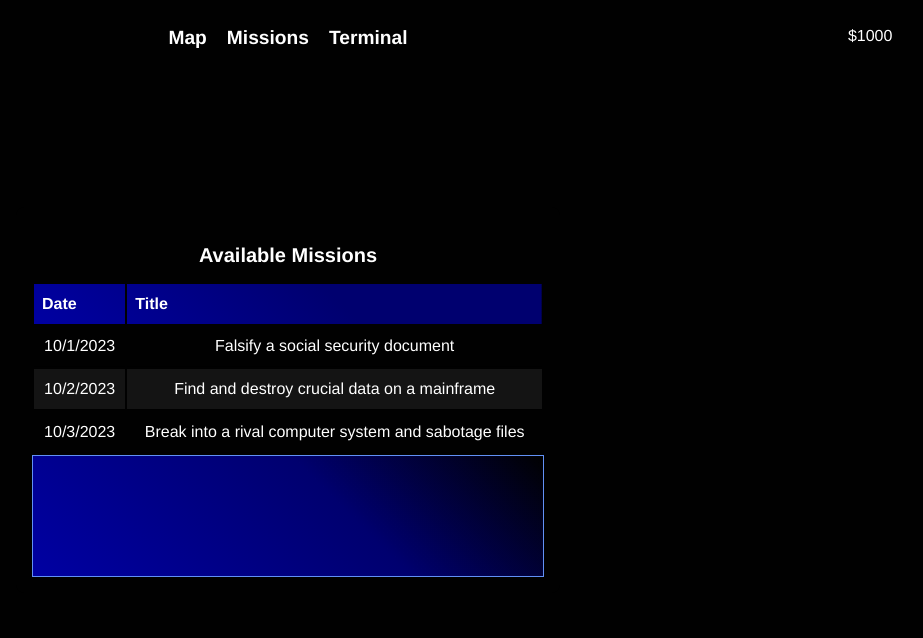
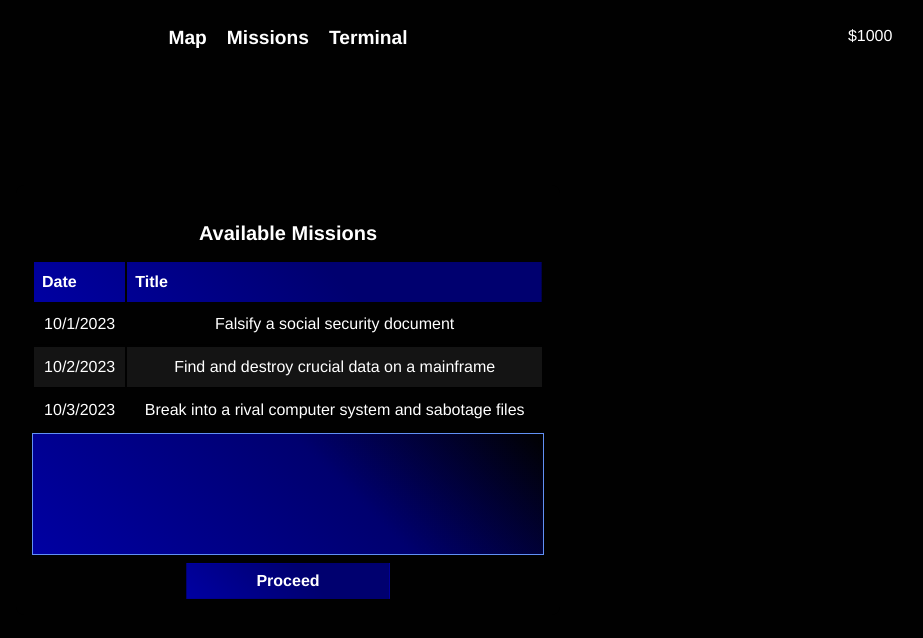
Before and after one commit to cocomittens/Overlink, a React (Vite) app in the folder frontend/: page /missions in a window 1280 px wide. Shown: the top 638 px of the page, without its empty margins (352-1275 px from the left). Built offline with nearby package versions, Linux system fonts and the light colour scheme.

Commit message:
Improve missions screen

```diff
--- a/frontend/src/scenes/Missions.tsx
+++ b/frontend/src/scenes/Missions.tsx
@@ -3,9 +3,24 @@ import { missions_data } from "../mockData";
 import { Mission } from "../types/mission";
 import "../styles/missions.scss";
 import { MissionDescription } from "../components/MissionDescription";
+import { useAtom } from "jotai";
+import { missionsAtom, currentMissionsAtom, ratingAtom } from "../store";
 
 export default function Missions() {
   const [mission, setMission] = useState<number | null>(null);
+  const [missions, setMissions] = useAtom(missionsAtom);
+  const [currentMissions, setCurrentMissions] = useAtom(currentMissionsAtom);
+  const [rating] = useAtom(ratingAtom);
+
+  const selectedMission = missions.find((m) => m.id === mission) || null;
+
+  const handleAccept = (id: number) => {
+    const mission = missions.find((m) => m.id === id);
+    if (mission) {
+      setCurrentMissions((prev) => [...prev, mission]);
+      setMissions((prev) => prev.filter((m) => m.id !== id));
+    }
+  };
 
   return (
     <div className="missions-container">
@@ -18,7 +33,7 @@ export default function Missions() {
           </tr>
         </thead>
         <tbody>
-          {missions_data.map((mission: Mission) => (
+          {missions.map((mission: Mission) => (
             <tr key={mission.id} onClick={() => setMission(mission.id)}>
               <td>{new Date(mission.date).toLocaleDateString()}</td>
               <td>{mission.title}</td>
@@ -31,6 +46,14 @@ export default function Missions() {
           mission={mission ? missions_data[mission - 1] : null}
         />
       </div>
+      <button
+        type="submit"
+        className={`${selectedMission && rating > selectedMission.minRating ? 'disabled' : ''}`}
+        onClick={() => selectedMission && handleAccept(selectedMission.id)}
+        disabled={!selectedMission || rating > selectedMission.minRating}
+      >
+        Proceed
+      </button>
     </div>
   );
 }
--- a/frontend/src/store/index.ts
+++ b/frontend/src/store/index.ts
@@ -1,4 +1,35 @@
 import { atom } from 'jotai';
+import { Mission } from "../types/mission";
+
+export const missionsAtom = atom<Mission[]>([
+    {
+        id: 1,
+        title: "Falsify a social security document",
+        date: "2023-10-01",
+        payment: 5300,
+        difficulty: 4,
+        minRating: 12,
+    },
+    {
+        id: 2,
+        title: "Find and destroy crucial data on a mainframe",
+        date: "2023-10-02",
+        payment: 1700,
+        difficulty: 2,
+        minRating: 14,
+    },
+    {
+        id: 3,
+        title: "Break into a rival computer system and sabotage files",
+        date: "2023-10-03",
+        payment: 1600,
+        difficulty: 2,
+        minRating: 15,
+    },
+]);
+
+export const currentMissionsAtom = atom<Mission[]>([]);
+
 
 export const chainAtom = atom<string[]>(['personal_gateway']);
 export const currentNodeAtom = atom<string | null>('sample_internal');
@@ -24,3 +55,4 @@ export const dataAtom = atom([
 export const directoryAtom = atom<{ id: string, name: string, data: { name: string, data: string[] }[] }>({ id: "", name: "", data: [] });
 
 export const moneyAtom = atom(1000);
+export const ratingAtom = atom(13);
--- a/frontend/src/styles/missions.scss
+++ b/frontend/src/styles/missions.scss
@@ -3,6 +3,11 @@ $table-stripe: rgba(40, 40, 40, .5);
 $dark-blue: rgb(0, 0, 111);
 $mid-blue: rgb(0, 0, 162);
 $light-blue: #6190F5;
+
+$dark-gray: #333;
+$mid-gray: #666;
+
+
 
 body {
   background: $primary-bg;
@@ -29,12 +34,11 @@ body {
 
     thead {
       tr {
-        background: linear-gradient(
-          45deg,
-          $mid-blue 0%,
-          $dark-blue 60%
-        )
+        background: linear-gradient(45deg,
+            $mid-blue 0%,
+            $dark-blue 60%)
       }
+
       th {
         padding: 0.5rem;
         text-align: left;
@@ -48,26 +52,47 @@ body {
         &:nth-child(even) {
           background: $table-stripe;
         }
+
         &:hover {
           cursor: pointer;
         }
       }
+
       td {
         padding: 0.5rem;
         border-bottom: 1px solid darken($primary-bg, 20%);
         color: #fff;
       }
     }
+
+
+  }
+}
+
+button {
+  margin-top: 1vh;
+  border-radius: 0;
+  width: 40%;
+  background: linear-gradient(45deg,
+      $mid-blue 0%,
+      $dark-blue 60%);
+  color: #fff;
+  padding: 0.5rem;
+  font-weight: bold;
+
+  &.disabled {
+    background: linear-gradient(45deg,
+        $mid-gray 0%,
+        $dark-gray 60%);
+    color: #fff;
   }
 }
 
 .description-container {
-  background: linear-gradient(
-    45deg,
-    $mid-blue 0%,
-    $dark-blue 60%,
-    $primary-bg 100%
-  );
+  background: linear-gradient(45deg,
+      $mid-blue 0%,
+      $dark-blue 60%,
+      $primary-bg 100%);
   border: 1px solid $light-blue;
   display: flex;
   flex-direction: column;
@@ -77,5 +102,4 @@ body {
   padding-right: 2vw;
   padding-bottom: 5vh;
   min-height: 10vh;
-
 }
--- a/frontend/src/styles/terminal.scss
+++ b/frontend/src/styles/terminal.scss
@@ -8,6 +8,11 @@ $light-blue: #6190F5;
 a {
     cursor: pointer;
     font-size: 1.2rem;
+    color: #fff;
+
+    &:hover {
+        color: $light-blue;
+    }
 }
 
 table {
```
